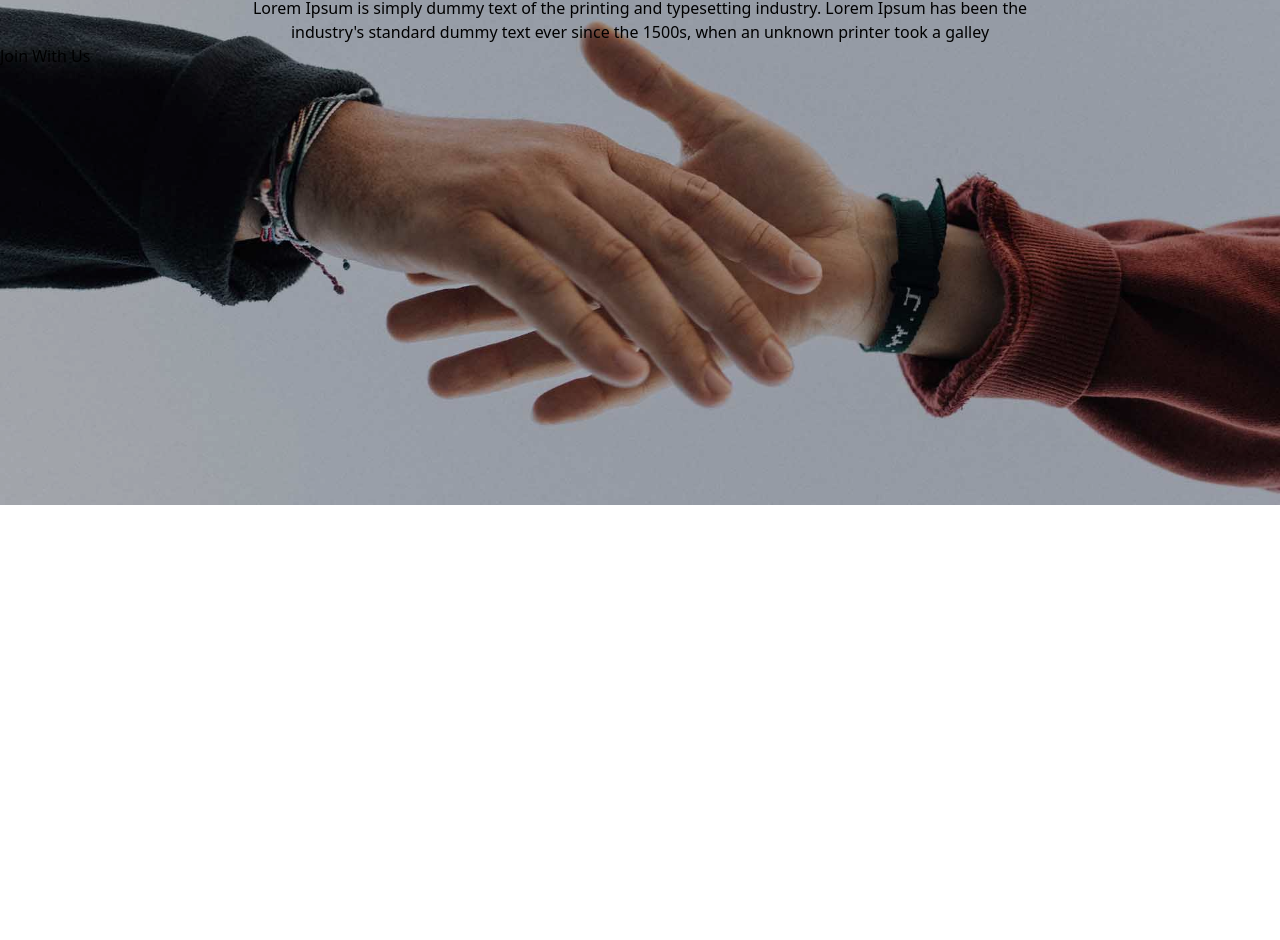
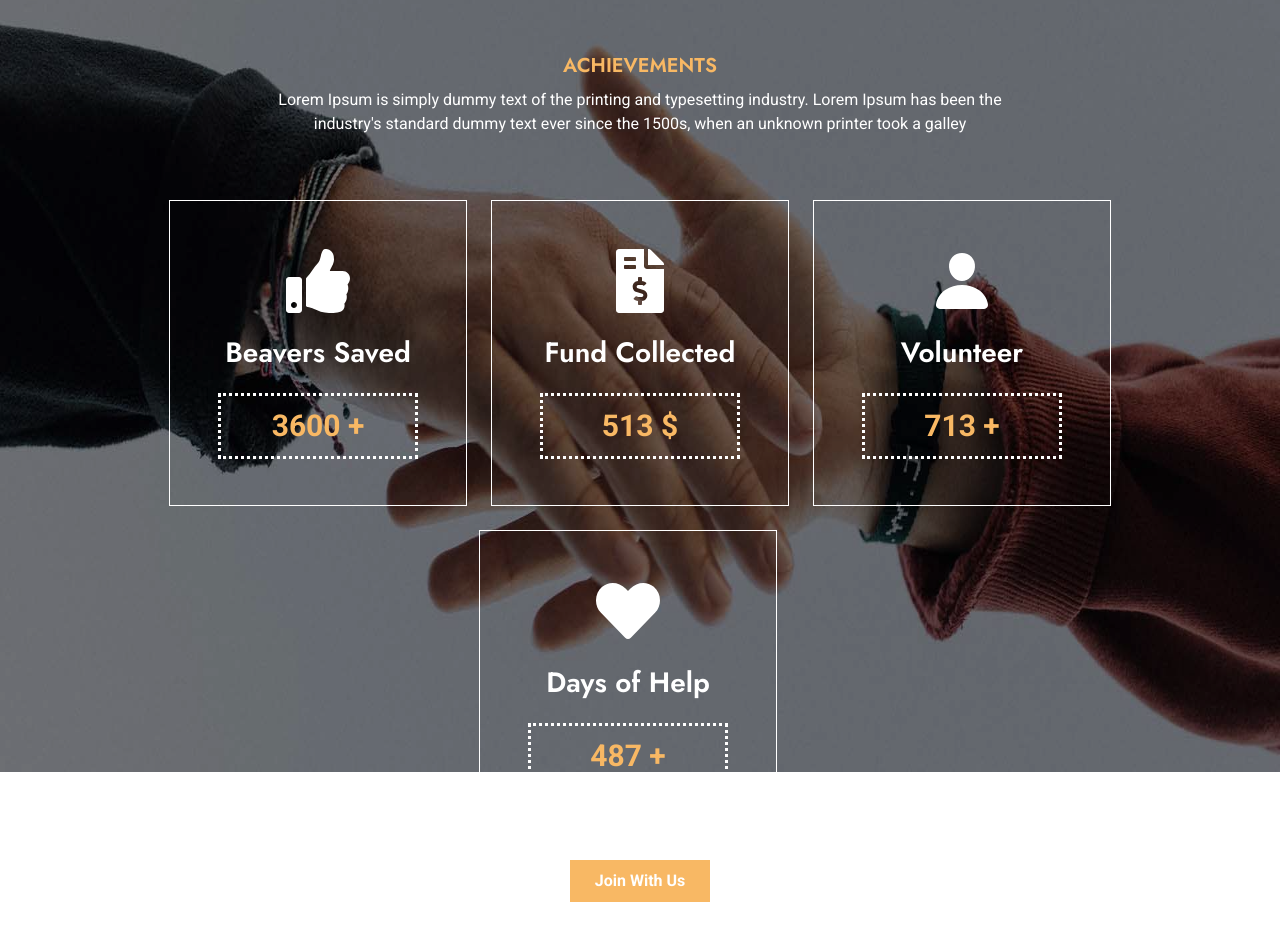
Before and after one commit to alisthaa/Environs, a React (Vite) app: page / in a window 1280 px wide. Shown: the part 4399-5339 px from the top of the page. Before the commit the page ends 4904 px from the top, so only its background shows below. Built offline with nearby package versions, Linux system fonts and the light colour scheme.

Commit message:
achievements

```diff
--- a/src/pages/Home.jsx
+++ b/src/pages/Home.jsx
@@ -9,6 +9,9 @@ import service4 from '../assets/images/service-4.jpg'
 import donation1 from '../assets/images/donation-1.jpg'
 import donation3 from '../assets/images/donation-3.jpg'
 import volunteersbg from '../assets/images/volunteers-bg.jpg'
+import { FaThumbsUp, FaHeart } from "react-icons/fa";
+import { FaFileInvoiceDollar } from "react-icons/fa";
+import { IoPerson } from "react-icons/io5";
 export default function Home() {
   const scrollToTop = () => {
     window.scrollTo({
@@ -167,21 +170,51 @@ const [buttonContent, setButtonContent] = useState({
 
 {/* achievments begins */}
 
-<div className='relative'>
-<img src={volunteersbg} className='brightness-75'/>
-<div className='py-10 px-3 absolute  top-0 left-0 right-0'>
-<div className='absolute container top-0 left-0 right-0'>
-<div className='mx-auto text-center md:w-[800px]'>
-  <p>ACHIEVEMENTS</p>
-  <p>Lorem Ipsum is simply dummy text of the printing and typesetting industry. Lorem Ipsum has been the industry's standard dummy text ever since the 1500s, when an unknown printer took a galley</p>
+<div className='relative '>
+<img src={volunteersbg} className='brightness-50 h-screen '/>
+<div className='py-10 px-3 absolute top-0 left-0 right-0'>
+<div className='absolute py-10 px-3 container top-0 left-0 right-0'>
+<div className='mx-auto py-10 px-3 text-center md:w-[800px]'>
+  <p className='font-Jost text-xl text-primary  font-semibold mb-2'>ACHIEVEMENTS</p>
+  <p className='text-base font-Roboto text-white'>Lorem Ipsum is simply dummy text of the printing and typesetting industry. Lorem Ipsum has been the industry's standard dummy text ever since the 1500s, when an unknown printer took a galley</p>
 </div>
-<div>
-     <div></div>
-     <div></div>
-     <div></div>
-     <div></div>
+<div className='my-6 mx-3 flex flex-wrap justify-center gap-6'>
+     <div className='border border-white w-[298px] h-[306px]'>
+      <div className='p-12 mx-auto text-center'>
+      <p className='text-white flex justify-center'><FaThumbsUp className='h-[64px] w-[64px]'/></p>
+      <p className='my-6 text-2xl md:text-[28px] text-white font-Jost font-semibold'>Beavers Saved</p>
+      <p className=' border-[3px] border-white border-dotted  text-2xl md:text-3xl font-Roboto py-3 px-2 font-bold text-primary'>3600 +</p>
+      </div>
+     </div>
+     <div className='border border-white w-[298px] h-[306px]'>
+      <div className='p-12 mx-auto text-center'>
+      <p className='text-white flex justify-center'><FaFileInvoiceDollar className='h-[64px] w-[64px]'/></p>
+      <p className='my-6 text-2xl md:text-[28px] text-white font-Jost font-semibold'>Fund Collected</p>
+      <p className=' border-[3px] border-white border-dotted  text-2xl md:text-3xl font-Roboto py-3 px-2 font-bold text-primary'>513 $</p>
+      </div>
+     </div>
+     <div className='border border-white w-[298px] h-[306px]'>
+      <div className='p-12 mx-auto text-center'>
+      <p className='text-white flex justify-center'><IoPerson className='h-[64px] w-[64px]'/></p>
+      <p className='my-6 text-2xl md:text-[28px] text-white font-Jost font-semibold'>Volunteer</p>
+      <p className=' border-[3px] border-white border-dotted text-2xl md:text-3xl font-Roboto py-3 px-2 font-bold text-primary'>713 +</p>
+      </div>
+     </div>
+     <div className='border border-white w-[298px] h-[306px]'>
+      <div className='p-12 mx-auto text-center'>
+      <p className='text-white flex justify-center'><FaHeart className='h-[64px] w-[64px]'/></p>
+      <p className='my-6 text-2xl md:text-[28px] text-white font-Jost font-semibold'>Days of Help</p>
+      <p className=' border-[3px] border-white border-dotted text-2xl md:text-3xl font-Roboto py-3 px-2 font-bold text-primary'>487 +</p>
+      </div>
+     </div>
+<div >
+
 </div>
-<button>Join With Us</button>
+
+</div>
+<div className='mx-auto text-center'>
+<button className='btn' >Join With Us</button>
+</div>
 </div>
 </div>
 </div>
@@ -189,5 +222,7 @@ const [buttonContent, setButtonContent] = useState({
 
 {/* achievements ends */}
 
+
+
   </>
 }
```
